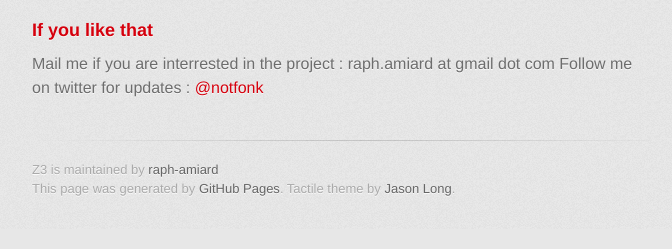
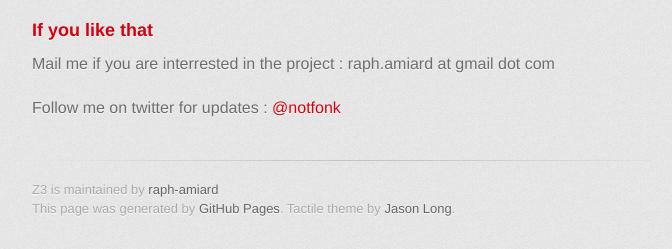
Before and after one commit to raph-amiard/CamllVM, a plain HTML site: page index.html in a window 1280 px wide. Shown: the part 1902-2151 px from the top of the page, without its empty margins (298-970 px from the left). Drawn offline with Linux system fonts and the light colour scheme; a web font is replaced by a local one.

Commit message:
Create gh-pages branch via GitHub

```diff
--- a/index.html
+++ b/index.html
@@ -85,8 +85,9 @@ The version on the main trunk is one of such approaches, and the one that works
 
 <h3>If you like that</h3>
 
-<p>Mail me if you are interrested in the project : raph.amiard at gmail dot com
-Follow me on twitter for updates : <a href="http://twitter.com/notfonk">@notfonk</a></p>
+<p>Mail me if you are interrested in the project : raph.amiard at gmail dot com</p>
+
+<p>Follow me on twitter for updates : <a href="http://twitter.com/notfonk">@notfonk</a></p>
         </section>
 
         <footer>
```
Also changed, not shown: params.json (+1 -1 lines).
